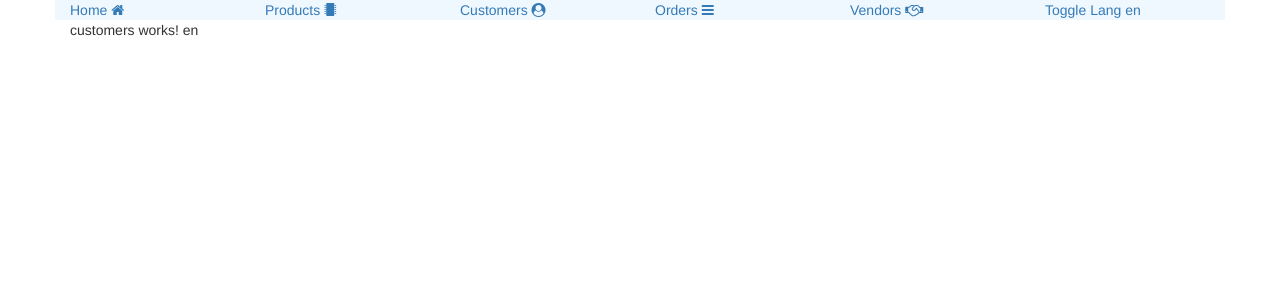
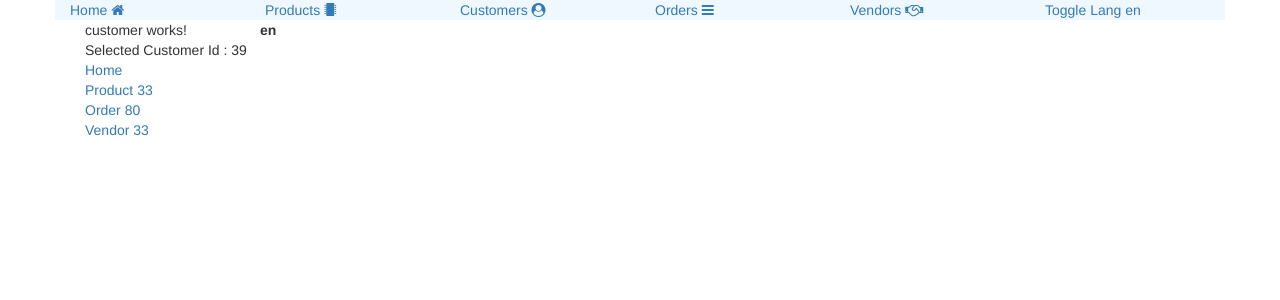
Before and after one commit to mlk0/ngRoutes, an Angular app: page /en/customers in a window 1280 px wide. Shown: the top 300 px of the page. Built offline with nearby package versions, Linux system fonts and the light colour scheme.

Commit message:
added parameterized route samples. the optinal parameters is implemented through the routerLink arguments instead of definition of multiple routes https://codecraft.tv/courses/angular/routing/parameterised-routes

```diff
--- a/src/app/base.component.ts
+++ b/src/app/base.component.ts
@@ -1,24 +1,51 @@
 import { OnInit } from "@angular/core/src/metadata/lifecycle_hooks";
 import { GlobalVariables } from "./globals";
 import { DOCUMENT } from '@angular/common'
-import { Inject  } from '@angular/core';
+import { Inject } from '@angular/core';
 
-export class BaseComponent implements OnInit{
+export class BaseComponent implements OnInit {
 
+
+    homeUrl: string;
+    productsUrl: string;
+    vendorsUrl: string;
+    ordersUrl: string;
+    customersUrl: string;
+
+    productId: number;
+    vendorId: number;
+    orderId: number;
+    customerId: number;
 
 
     //the choise to go with GlobalVariables.userLanguage instad of local var is to be able to use this in services as well as components
-    get lang():string {
+    get lang(): string {
 
         return GlobalVariables.userLanguage;
     }
-    set lang(language:string) {
+    set lang(language: string) {
         GlobalVariables.userLanguage = language;
     }
 
-    ngOnInit(): void {
+    constructor() {
+
+        this.homeUrl = `/${this.lang}/home`;
+        this.productsUrl = `/${this.lang}/products`;
+        this.customersUrl = `/${this.lang}/customers`;
+        this.ordersUrl = `/${this.lang}/orders`;
+        this.vendorsUrl = `/${this.lang}/vendors`;
+
+    }
+
+    public ngOnInit(): void {
 
         this.lang = GlobalVariables.userLanguage;
+
+        this.productId = Math.round(Math.random() * 100);
+        this.customerId = Math.round(Math.random() * 100);
+        this.orderId = Math.round(Math.random() * 100);
+        this.vendorId = Math.round(Math.random() * 100);
+
     }
 
 }
--- a/src/app/constants.ts
+++ b/src/app/constants.ts
@@ -11,7 +11,8 @@ export class Constants {
 
         { path: '', redirectTo: 'home', pathMatch: 'full' },
         { path: 'home', component:WelcomeComponent },
-        { path: 'products', component:ProductsComponent },
+        { path: "products", component:ProductsComponent },
+        // { path: "products/:id", component:ProductsComponent },
         { path: 'vendors', component:VendorsComponent },
         { path: 'orders', component:OrdersComponent },
         { path: 'customers', component:CustomersComponent },
--- a/src/app/customers/customers.component.html
+++ b/src/app/customers/customers.component.html
@@ -1,4 +1,48 @@
-<p>
-  customers works! {{lang}}
 
-</p>
+<div class="container-fluid">
+  <div class="row">
+    <div class="col-md-2">
+      customer works!
+    </div>
+    <div class="col-md">
+     <b>{{lang}}</b>
+    </div>
+  </div>
+
+  <div class="row">
+    <div class="col-md-4">
+      Selected Customer Id : {{customerId}}
+    </div>
+  </div>
+
+
+  <div class="row">
+    <div class="col-md-4">
+      <a [routerLink]="[homeUrl]">Home</a>
+    </div>
+  </div>
+
+  <div class="row">
+    <div class="col-md-4">
+      <a [routerLink]="[productsUrl, {id : productId}]">Product {{productId}}</a>
+    </div>
+  </div>
+
+  <!-- <div class="row">
+    <div class="col-md-4">
+      <a [routerLink]="[customersUrl, {id : customerId}]">Customer {{customerId}}</a>
+    </div>
+  </div> -->
+  <div class="row">
+    <div class="col-md-4">
+      <a [routerLink]="[ordersUrl, {id : orderId}]">Order {{orderId}}</a>
+    </div>
+  </div>
+  <div class="row">
+    <div class="col-md-4">
+      <a [routerLink]="[vendorsUrl, {id : vendorId}]">Vendor {{vendorId}}</a>
+    </div>
+  </div>
+
+
+</div>
--- a/src/app/customers/customers.component.ts
+++ b/src/app/customers/customers.component.ts
@@ -1,5 +1,6 @@
 import { Component, OnInit } from '@angular/core';
 import { BaseComponent } from '../base.component';
+import { ActivatedRoute } from '@angular/router';
 
 @Component({
   selector: 'app-customers',
@@ -8,10 +9,19 @@ import { BaseComponent } from '../base.component';
 })
 export class CustomersComponent extends BaseComponent implements OnInit {
 
-  constructor() {super();
+  constructor(activatedRoute : ActivatedRoute) {
+    super();
+    activatedRoute.params.subscribe(p=>{
+      if(p["id"]){
+        console.log(`CustomersComponent - CustomerId : ${p["id"]}`);
+        this.customerId = p["id"]
+      }
+
+    });
   }
 
   ngOnInit() {
+    super.ngOnInit();
   }
 
 }
--- a/src/app/orders/orders.component.html
+++ b/src/app/orders/orders.component.html
@@ -1,3 +1,48 @@
-<p>
-  orders works! {{lang}}
-</p>
+
+<div class="container-fluid">
+  <div class="row">
+    <div class="col-md-2">
+      orders works!
+    </div>
+    <div class="col-md">
+     <b>{{lang}}</b>
+    </div>
+  </div>
+
+  <div class="row">
+    <div class="col-md-4">
+      Selected Order Id : {{orderId}}
+    </div>
+  </div>
+
+
+  <div class="row">
+    <div class="col-md-4">
+      <a [routerLink]="[homeUrl]">Home</a>
+    </div>
+  </div>
+
+  <div class="row">
+    <div class="col-md-4">
+      <a [routerLink]="[productsUrl, {id : productId}]">Product {{productId}}</a>
+    </div>
+  </div>
+
+  <div class="row">
+    <div class="col-md-4">
+      <a [routerLink]="[customersUrl, {id : customerId}]">Customer {{customerId}}</a>
+    </div>
+  </div>
+  <!-- <div class="row">
+    <div class="col-md-4">
+      <a [routerLink]="[ordersUrl, {id : orderId}]">Order {{orderId}}</a>
+    </div>
+  </div> -->
+  <div class="row">
+    <div class="col-md-4">
+      <a [routerLink]="[vendorsUrl, {id : vendorId}]">Vendor {{vendorId}}</a>
+    </div>
+  </div>
+
+
+</div>
--- a/src/app/orders/orders.component.ts
+++ b/src/app/orders/orders.component.ts
@@ -1,5 +1,6 @@
 import { Component, OnInit } from '@angular/core';
 import { BaseComponent } from '../base.component';
+import { ActivatedRoute } from '@angular/router';
 
 @Component({
   selector: 'app-orders',
@@ -8,11 +9,19 @@ import { BaseComponent } from '../base.component';
 })
 export class OrdersComponent extends BaseComponent implements OnInit {
 
-  constructor() {
+  constructor(activatedRoute : ActivatedRoute) {
     super();
+    activatedRoute.params.subscribe(p=>{
+      if(p["id"]){
+        console.log(`OrdersComponent - OrderId : ${p["id"]}`);
+        this.customerId = p["id"]
+      }
+
+    });
   }
 
   ngOnInit() {
+    super.ngOnInit();
   }
 
 }
--- a/src/app/products/products.component.html
+++ b/src/app/products/products.component.html
@@ -1,3 +1,48 @@
-<p>
-  products works! {{lang}}
-</p>
+
+<div class="container-fluid">
+  <div class="row">
+    <div class="col-md-2">
+      product works!
+    </div>
+    <div class="col-md">
+     <b>{{lang}}</b>
+    </div>
+  </div>
+
+  <div class="row">
+    <div class="col-md-4">
+      Selected Product Id : {{productId}}
+    </div>
+  </div>
+
+
+  <div class="row">
+    <div class="col-md-4">
+      <a [routerLink]="[homeUrl]">Home</a>
+    </div>
+  </div>
+
+  <!-- <div class="row">
+    <div class="col-md-4">
+      <a [routerLink]="[productsUrl, {id : productId}]">Product {{productId}}</a>
+    </div>
+  </div> -->
+
+  <div class="row">
+    <div class="col-md-4">
+      <a [routerLink]="[customersUrl, {id : customerId}]">Customer {{customerId}}</a>
+    </div>
+  </div>
+  <div class="row">
+    <div class="col-md-4">
+      <a [routerLink]="[ordersUrl, {id : orderId}]">Order {{orderId}}</a>
+    </div>
+  </div>
+  <div class="row">
+    <div class="col-md-4">
+      <a [routerLink]="[vendorsUrl, {id : vendorId}]">Vendor {{vendorId}}</a>
+    </div>
+  </div>
+
+
+</div>
--- a/src/app/products/products.component.ts
+++ b/src/app/products/products.component.ts
@@ -1,5 +1,7 @@
 import { Component, OnInit } from '@angular/core';
 import { BaseComponent } from '../base.component';
+import { ActivatedRoute } from '@angular/router';
+
 
 @Component({
   selector: 'app-products',
@@ -7,12 +9,27 @@ import { BaseComponent } from '../base.component';
   styleUrls: ['./products.component.css']
 })
 export class ProductsComponent extends BaseComponent implements OnInit {
+  productId: any;
 
-  constructor() {
+  constructor(activatedRoute: ActivatedRoute) {
     super();
+
+    activatedRoute.params.subscribe(routeParameters => {
+      if (routeParameters) {
+        let id = routeParameters["id"];
+        console.log(`routeParameters["id"] = ${id}`);
+        this.productId = id;
+      }
+      else {
+        console.log('no route params passed');
+      }
+    }
+    );
+
   }
 
   ngOnInit() {
+    super.ngOnInit();
   }
 
 }
--- a/src/app/vendors/vendors.component.html
+++ b/src/app/vendors/vendors.component.html
@@ -1,3 +1,48 @@
-<p>
-  vendors works! {{lang}}
-</p>
+
+<div class="container-fluid">
+  <div class="row">
+    <div class="col-md-2">
+      vendors works!
+    </div>
+    <div class="col-md">
+     <b>{{lang}}</b>
+    </div>
+  </div>
+
+  <div class="row">
+    <div class="col-md-4">
+      Selected Vendor Id : {{vendorId}}
+    </div>
+  </div>
+
+
+  <div class="row">
+    <div class="col-md-4">
+      <a [routerLink]="[homeUrl]">Home</a>
+    </div>
+  </div>
+
+  <div class="row">
+    <div class="col-md-4">
+      <a [routerLink]="[productsUrl, {id : productId}]">Product {{productId}}</a>
+    </div>
+  </div>
+
+  <div class="row">
+    <div class="col-md-4">
+      <a [routerLink]="[customersUrl, {id : customerId}]">Customer {{customerId}}</a>
+    </div>
+  </div>
+  <div class="row">
+    <div class="col-md-4">
+      <a [routerLink]="[ordersUrl, {id : orderId}]">Order {{orderId}}</a>
+    </div>
+  </div>
+  <!-- <div class="row">
+    <div class="col-md-4">
+      <a [routerLink]="[vendorsUrl, {id : vendorId}]">Vendor {{vendorId}}</a>
+    </div>
+  </div> -->
+
+
+</div>
--- a/src/app/vendors/vendors.component.ts
+++ b/src/app/vendors/vendors.component.ts
@@ -1,5 +1,6 @@
 import { Component, OnInit } from '@angular/core';
 import { BaseComponent } from '../base.component';
+import { ActivatedRoute } from '@angular/router';
 
 @Component({
   selector: 'app-vendors',
@@ -8,10 +9,19 @@ import { BaseComponent } from '../base.component';
 })
 export class VendorsComponent extends BaseComponent implements OnInit {
 
-  constructor() {super();
- }
+  constructor(activatedRoute : ActivatedRoute) {
+    super();
+    activatedRoute.params.subscribe(p=>{
+      if(p["id"]){
+        console.log(`VendorsComponent - VendorId : ${p["id"]}`);
+        this.customerId = p["id"]
+      }
+
+    });
+  }
 
   ngOnInit() {
+    super.ngOnInit();
   }
 
 }
--- a/src/app/welcome/welcome.component.html
+++ b/src/app/welcome/welcome.component.html
@@ -1,10 +1,41 @@
-<p>
-  welcome works!
-<!-- {{GlobalVariables.userLanguage}} -->
-{{lang}}
 
 
-<!-- <a [routerLink]="productsUrl">Products <i class="fa fa-microchip" aria-hidden="true"></i></a>
- -->
 
-</p>
+<div class="container-fluid">
+  <div class="row">
+    <div class="col-md-2">
+      welcome works!
+    </div>
+    <div class="col-md">
+     <b>{{lang}}</b>
+    </div>
+  </div>
+
+  <!-- <div class="row">
+    <div class="col-md-4">
+      <a [routerLink]="[homeUrl]">Home</a>
+    </div>
+  </div> -->
+  <div class="row">
+    <div class="col-md-4">
+      <a [routerLink]="[productsUrl, {id : productId}]">Product {{productId}}</a>
+    </div>
+  </div>
+  <div class="row">
+    <div class="col-md-4">
+      <a [routerLink]="[customersUrl, {id : customerId}]">Customer {{customerId}}</a>
+    </div>
+  </div>
+  <div class="row">
+    <div class="col-md-4">
+      <a [routerLink]="[ordersUrl, {id : orderId}]">Order {{orderId}}</a>
+    </div>
+  </div>
+  <div class="row">
+    <div class="col-md-4">
+      <a [routerLink]="[vendorsUrl, {id : vendorId}]">Vendor {{vendorId}}</a>
+    </div>
+  </div>
+
+
+</div>
--- a/src/app/welcome/welcome.component.ts
+++ b/src/app/welcome/welcome.component.ts
@@ -9,14 +9,14 @@ import { BaseComponent } from '../base.component';
 })
 export class WelcomeComponent extends BaseComponent implements OnInit {
 
+
   constructor() {
     super();
   }
 
-  productsUrl: string;
 
   ngOnInit() {
-    this.productsUrl = `${this.lang}/products`;
+    super.ngOnInit();
   }
 
 }
```
